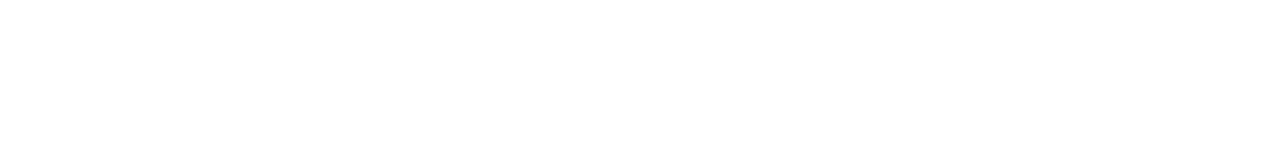
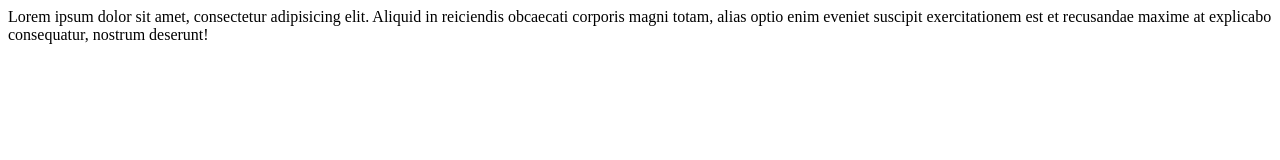
Before and after one commit to RyOlYu/EducationProjects, a plain HTML site: page bootsrapVideo/index.html in a window 1280 px wide. Drawn offline with Linux system fonts and the light colour scheme.

Commit message:
testSinchtro

```diff
--- a/bootsrapVideo/index.html
+++ b/bootsrapVideo/index.html
@@ -7,7 +7,7 @@
 </head>
 <body>
 
-
+Lorem ipsum dolor sit amet, consectetur adipisicing elit. Aliquid in reiciendis obcaecati corporis magni totam, alias optio enim eveniet suscipit exercitationem est et recusandae maxime at explicabo consequatur, nostrum deserunt!
 
 
 </body>
```
